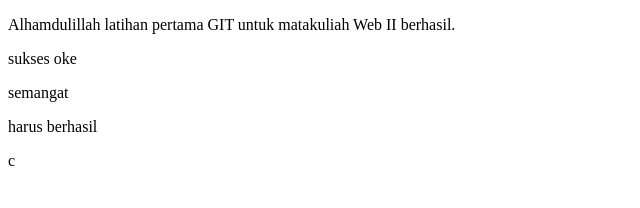
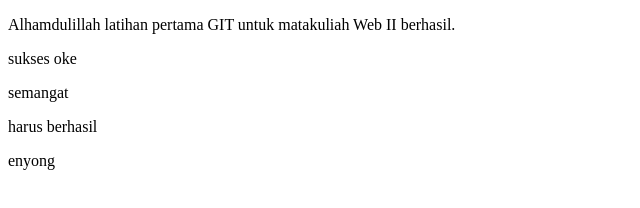
Before and after one commit to anggitadianing/WP2_Anggitadianing, a plain HTML site: page index.html in a window 1280 px wide. Shown: the full height of the page, 0-640 px from the left. Drawn offline with Linux system fonts and the light colour scheme.

Commit message:
edit dan menambahkan script pada index.html

```diff
--- a/index.html
+++ b/index.html
@@ -11,6 +11,6 @@
     <p>sukses oke</p>
     <p>semangat</p>
     <p>harus berhasil</p>
-c
+enyong
 </body>
 </html>
```
